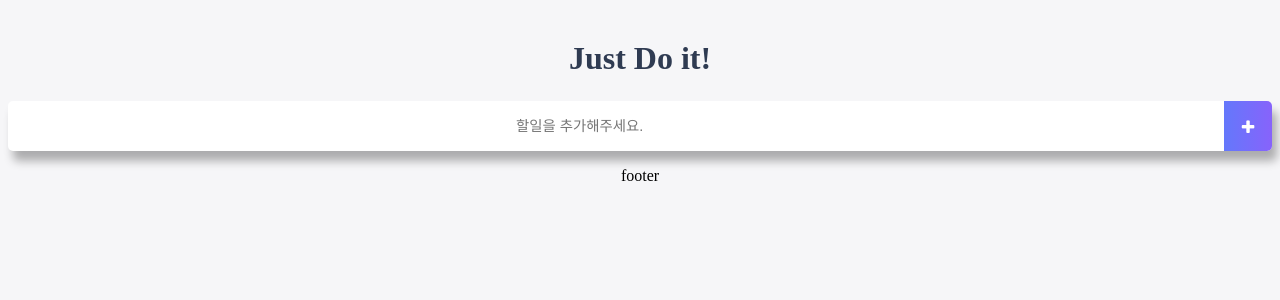
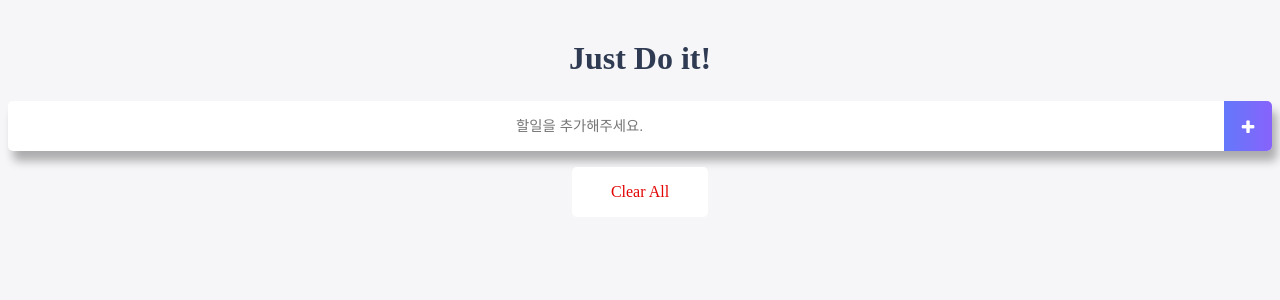
Before and after one commit to HyeonJunKOH/vue-todo, a Vue app: page / in a window 1280 px wide. Shown: the top 300 px of the page. Built offline with nearby package versions, Linux system fonts and the light colour scheme.

Commit message:
TodoFooter 까지 구현

```diff
--- a/src/components/TodoFooter.vue
+++ b/src/components/TodoFooter.vue
@@ -1,13 +1,30 @@
 <template>
-  <div>footer</div>
+  <div class="clearAllContainer">
+    <span class="clearAllBtn" @click="clearTodo">Clear All</span>
+  </div>
 </template>
 
 <script>
 export default {
-
+    methods:{
+        clearTodo(){
+            localStorage.clear();
+        }
+    }
 }
 </script>
 
-<style>
-
+<style scoped>
+    .clearAllContainer {
+        width: 8.5rem;
+        height: 50px;
+        line-height: 50px;
+        background-color: white;
+        border-radius: 5px;
+        margin: 0 auto;
+    }
+    .clearAllBtn {
+        color: #e20303;
+        display: black;
+    }
 </style>
--- a/src/components/TodoList.vue
+++ b/src/components/TodoList.vue
@@ -28,7 +28,8 @@
     },
     methods: {
         removeTodo(todoItem, index){
-            console.log(todoItem, index);
+            localStorage.removeItem(todoItem);
+            this.todoItem.splice(index, 1);
         }
     }
 }
```
